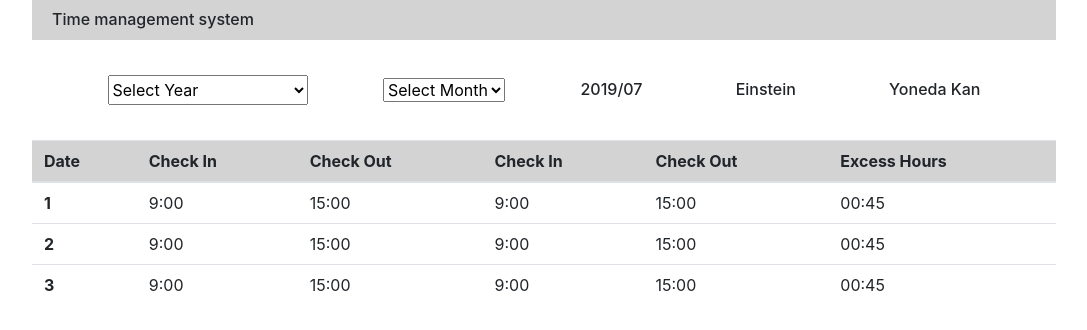
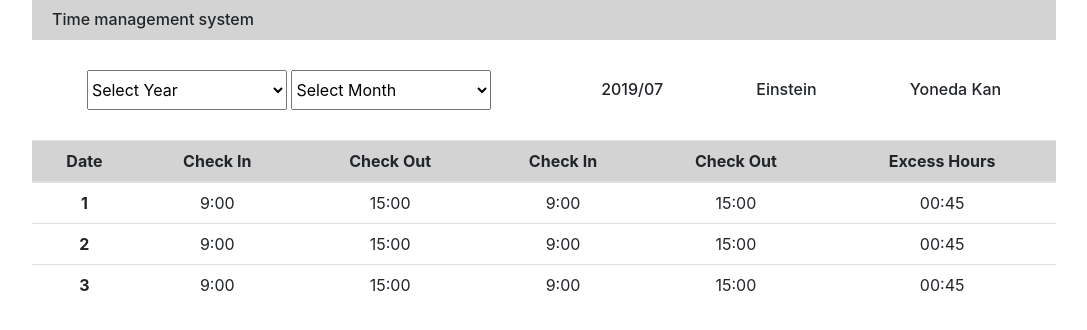
Before and after one commit to Mae94/clocksystem, a PHP site: page /reportpage.html in a window 1280 px wide. Shown: the top 330 px of the page, without its empty margins (96-1183 px from the left). Run offline with PHP 8.4, Linux system fonts and the light colour scheme.

Commit message:
no message

```diff
--- a/admin.css
+++ b/admin.css
@@ -26,8 +26,8 @@
         height:30px;
         width: 200px;
     }
-    th{
-        vertical-align: middle;
+    th,td{
+        text-align:center;
     }
     .lastname ,.firstname{
         height:30px;
--- a/report.css
+++ b/report.css
@@ -17,13 +17,13 @@
 
     #form-box{
         display: flex;
-        justify-content: space-evenly;
+        justify-content: space-around;
         align-items: center;
         height:100px;
     }
 
     .select-list{
-        height:30px;
+        height:40px;
         width: 200px;
     }
     .lastname ,.firstname{
@@ -34,6 +34,9 @@
         display: flex;
         justify-content: space-between;
         width: 400px;
+    }
+    th,td{
+        text-align: center;
     }
 
     .go-button{
--- a/reportpage.html
+++ b/reportpage.html
@@ -8,7 +8,7 @@
     <link rel="stylesheet" href="reset.css">
     <link rel="stylesheet" href="report.css">
 
-    <title>Clock Management system</title>
+    <title>Admin Report</title>
 </head>
 <body>
  <div id="container">
@@ -19,14 +19,36 @@
         <form action="" method="post">
           <div id="form-box">
         <!-- セレクトボックス -->
-
-            <select class="select-list" name="list">
-            <option value="item1"selected>Select Year</option>
-            <option calendar></option>
+         <div>
+            <select class="select-list" name="year">
+                <option value="00"selected>Select Year</option>
+                <option value="01">2011</option>
+                <option value="02">2012</option>
+                <option value="03">2013</option>
+                <option value="04">2014</option>
+                <option value="05">2015</option>
+                <option value="06">2016</option>
+                <option value="07">2017</option>
+                <option value="08">2018</option>
+                <option value="09">2019</option>
+                <option value="10">2020</option>
             </select>
-            <select name="" id="">
-                <option value="item2">Select Month</option>
+            <select class="select-list" name=month value=''>
+                <option value="00" selected>Select Month</option>
+                <option value='01'>January</option>
+                <option value='02'>February</option>
+                <option value='03'>March</option>
+                <option value='04'>April</option>
+                <option value='05'>May</option>
+                <option value='06'>June</option>
+                <option value='07'>July</option>
+                <option value='08'>August</option>
+                <option value='09'>September</option>
+                <option value='10'>October</option>
+                <option value='11'>November</option>
+                <option value='12'>December</option>
             </select>
+         </div>
 
             <div id="name-text">
                 <h3>2019/07</h3>
@@ -42,7 +64,7 @@
         <!-- テーブル -->
         <table class="table table-hover">
                 <thead>
-                  <tr>
+                  <tr >
                     <th scope="col">Date</th>
                     <th scope="col">Check In</th>
                     <th scope="col">Check Out</th>
```
